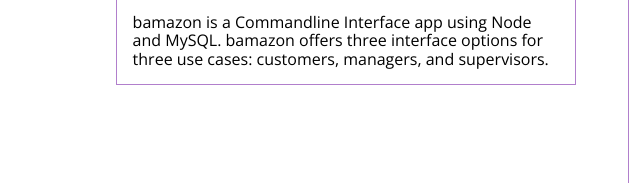
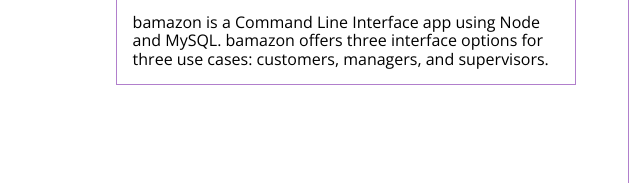
Before and after one commit to jordanboggs/jordanboggs.github.io, a plain HTML site: page portfolio.html in a window 1280 px wide. Shown: the part 597-780 px from the top of the page, 38-678 px from the left. Drawn offline with nearby package versions, Linux system fonts and the light colour scheme.

Commit message:
Grammar tweak

```diff
--- a/portfolio.html
+++ b/portfolio.html
@@ -35,7 +35,7 @@
           <img src="https://i.imgur.com/LiZCiAw.gif" alt="bamazon on Github">
         </a>
         <p class="description">
-          bamazon is a Commandline Interface app using Node and MySQL.
+          bamazon is a Command Line Interface app using Node and MySQL.
           bamazon offers three interface options for three use cases: customers,
           managers, and supervisors.
         </p>
```
